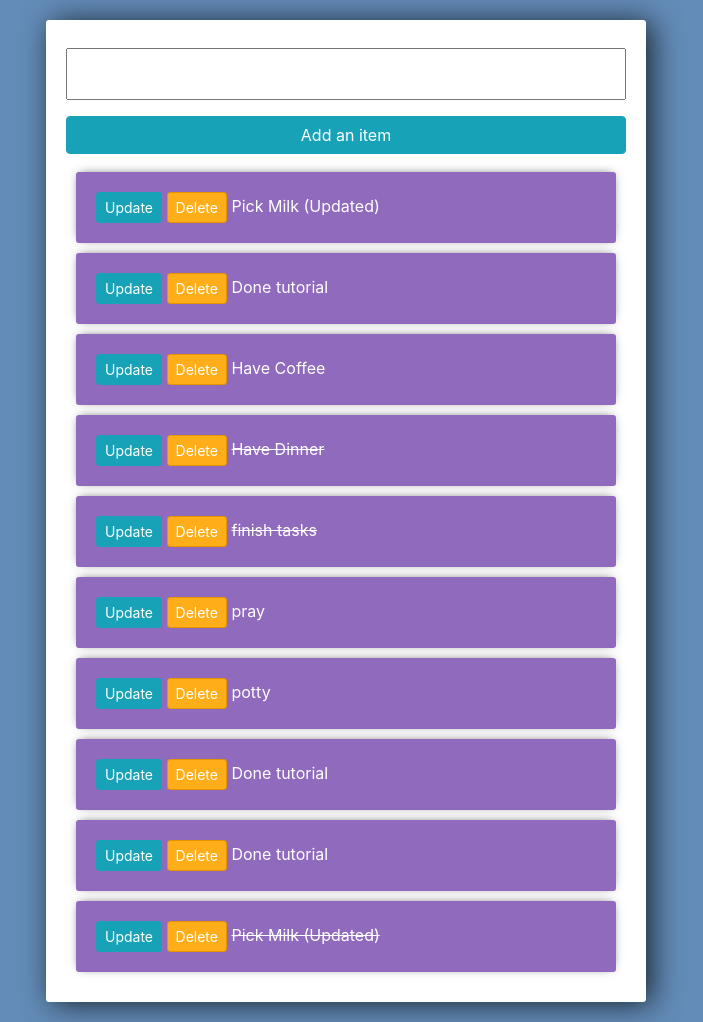
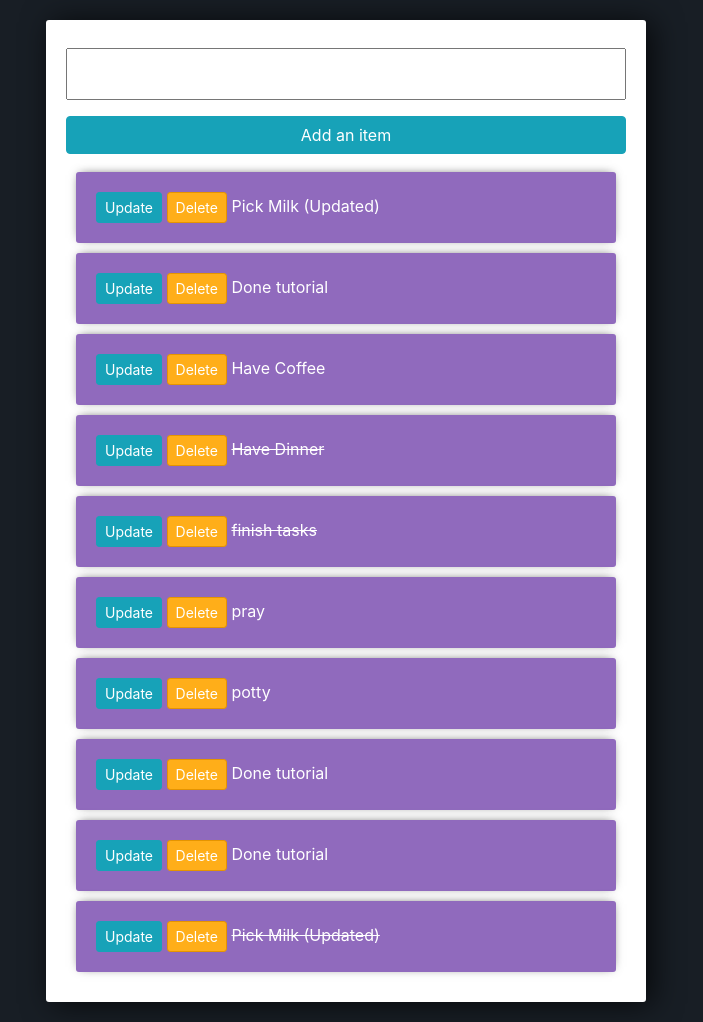
Before and after one commit to arhamrizvi/todo-app-django-tdd, a Django app: page / in a window 1280 px wide. Shown: the whole page, without its empty margins (294-997 px from the left). Run offline with Django 3.2, Linux system fonts and the light colour scheme; data comes from the database, SQL or seed files in the repository; some libraries are stand-ins or nearby versions.

Commit message:
Changed background colour

```diff
--- a/todolist/static/todolist/todolist.css
+++ b/todolist/static/todolist/todolist.css
@@ -1,5 +1,5 @@
 body{
-    background-color: #638CB8;
+    background-color: #181e25;
 }
 
 input{
```
